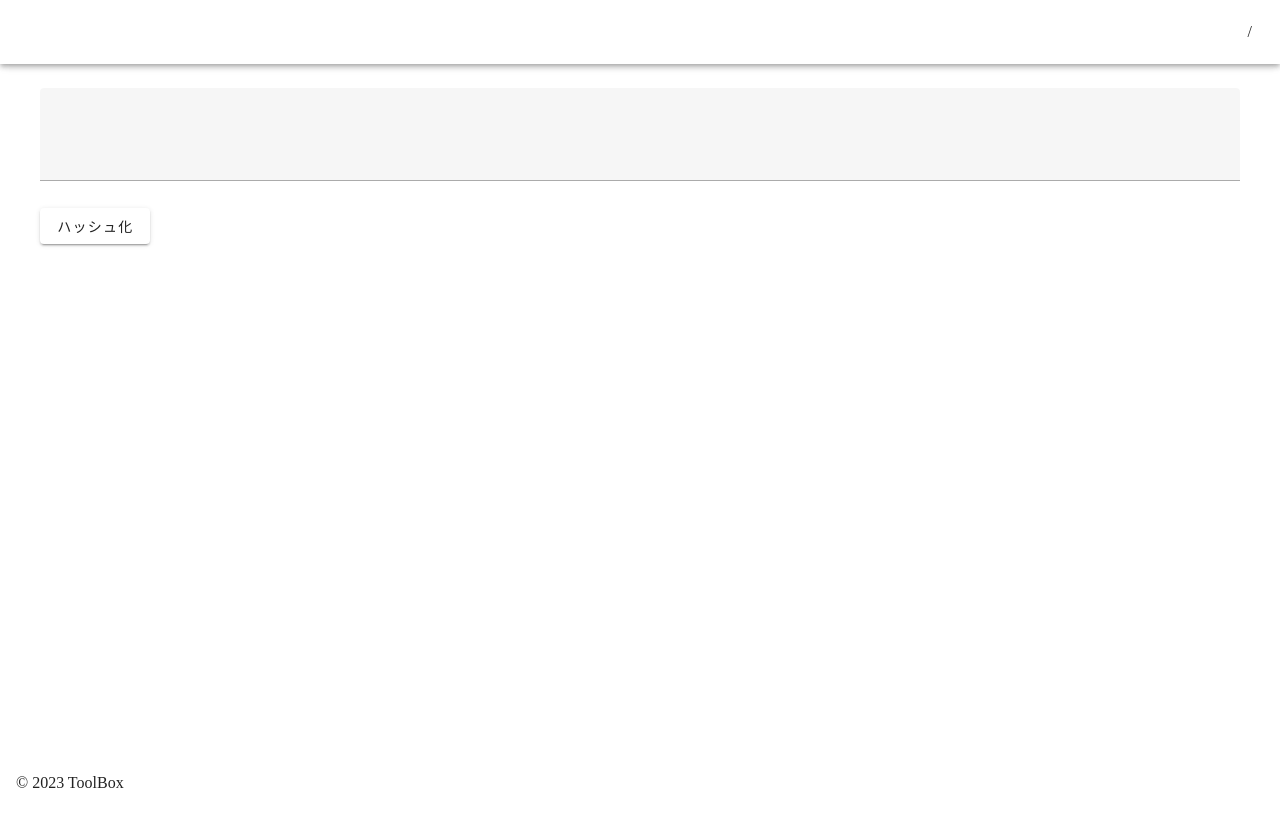
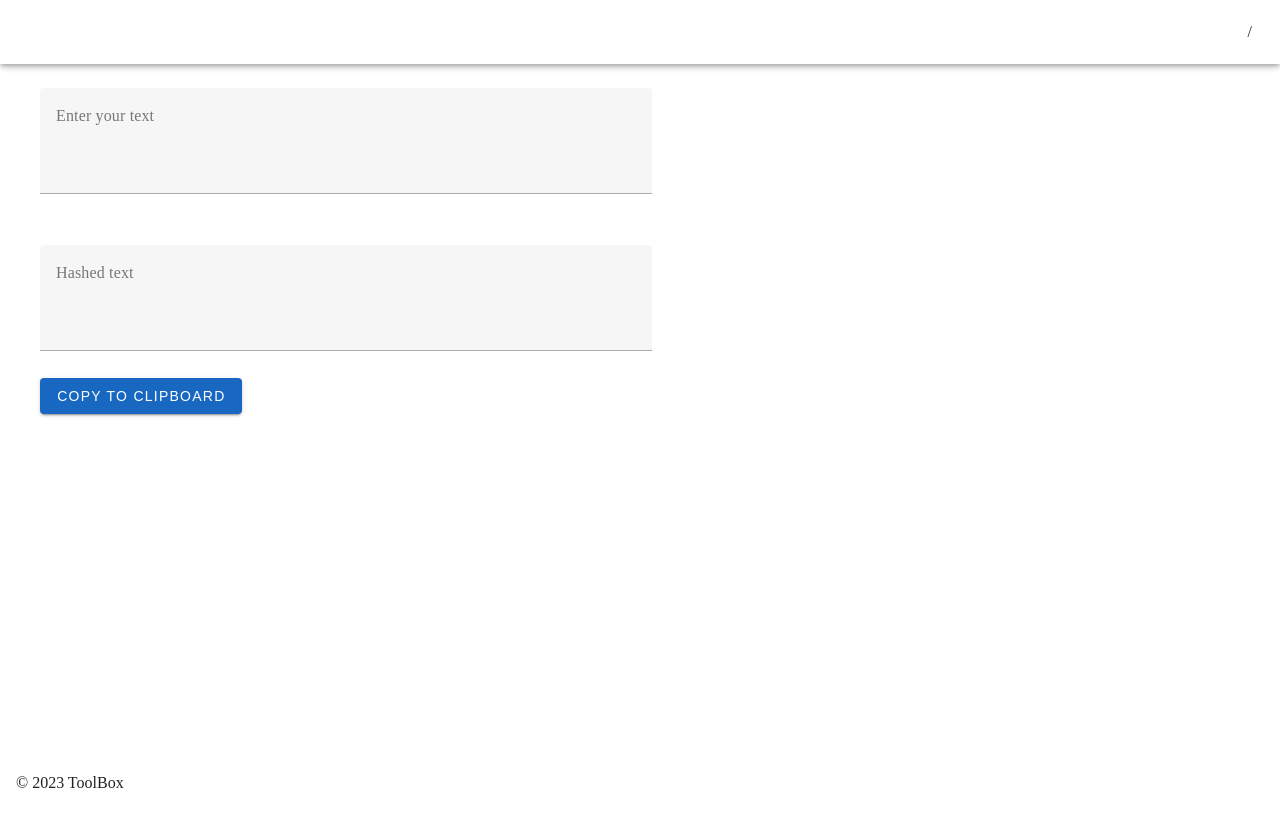
Before and after one commit to foresukecom/toolbox, a Vue app: page /text-hash in a window 1280 px wide. Built offline with nearby package versions, Linux system fonts and the light colour scheme.

Commit message:
hash化ボタン削除

```diff
--- a/package.json
+++ b/package.json
@@ -11,6 +11,7 @@
     "@mdi/font": "5.9.55",
     "@mdi/js": "^7.2.96",
     "core-js": "^3.8.3",
+    "crypto-js": "^4.1.1",
     "roboto-fontface": "*",
     "vue": "^3.2.13",
     "vue-router": "^4.1.6",
--- a/src/views/TextHash.vue
+++ b/src/views/TextHash.vue
@@ -1,46 +1,58 @@
 <template>
   <v-container>
-    <v-text-field v-model="inputText" label="テキスト入力" single-line></v-text-field>
-    <v-btn @click="hashText">ハッシュ化</v-btn>
-    <div v-if="hashedText">
-      ハッシュ: {{ hashedText }}
-      <v-btn @click="copyHashToClipboard">コピー</v-btn>
-    </div>
+    <v-row>
+      <v-col cols="12" md="6">
+        <v-textarea
+          v-model="textToHash"
+          label="Enter your text"
+          auto-grow
+        ></v-textarea>
+      </v-col>
+      <v-col cols="12" md="6">
+        <v-textarea
+          v-model="hashedText"
+          label="Hashed text"
+          auto-grow
+          readonly
+        ></v-textarea>
+      </v-col>
+    </v-row>
+    <v-btn @click="copyToClipboard" color="primary">Copy to clipboard</v-btn>
   </v-container>
 </template>
 
 <script>
-import { ref } from 'vue';
+import { ref, watch } from 'vue';
+import { SHA256 } from 'crypto-js';
 
 export default {
-  name: 'TextHash',
   setup() {
-    const inputText = ref('');
+    const textToHash = ref('');
     const hashedText = ref('');
 
-    async function hashText() {
-      // ここでテキストをハッシュ化する処理を実行
-      const encoder = new TextEncoder();
-      const data = encoder.encode(inputText.value);
-      const digest = await crypto.subtle.digest('SHA-256', data);
-      const array = Array.from(new Uint8Array(digest));
-      hashedText.value = array.map((b) => b.toString(16).padStart(2, '0')).join('');
-    }
+    // textToHash が変更されたときに実行される関数
+    const onTextToHashChange = () => {
+      hashedText.value = SHA256(textToHash.value).toString();
+    };
 
-    async function copyHashToClipboard() {
-      try {
-        await navigator.clipboard.writeText(hashedText.value);
-        alert('ハッシュがクリップボードにコピーされました。');
-      } catch (err) {
-        alert('クリップボードへのコピーに失敗しました。');
-      }
-    }
+    // textToHash の変更を監視
+    watch(textToHash, onTextToHashChange);
+
+    const copyToClipboard = () => {
+      const textarea = document.createElement('textarea');
+      textarea.textContent = hashedText.value;
+      textarea.style.position = 'absolute';
+      textarea.style.left = '-9999px';
+      document.body.appendChild(textarea);
+      textarea.select();
+      document.execCommand('copy');
+      document.body.removeChild(textarea);
+    };
 
     return {
-      inputText,
+      textToHash,
       hashedText,
-      hashText,
-      copyHashToClipboard,
+      copyToClipboard,
     };
   },
 };
```
Also changed, not shown: 1 other file (tests, documents, lock files or other folders).
